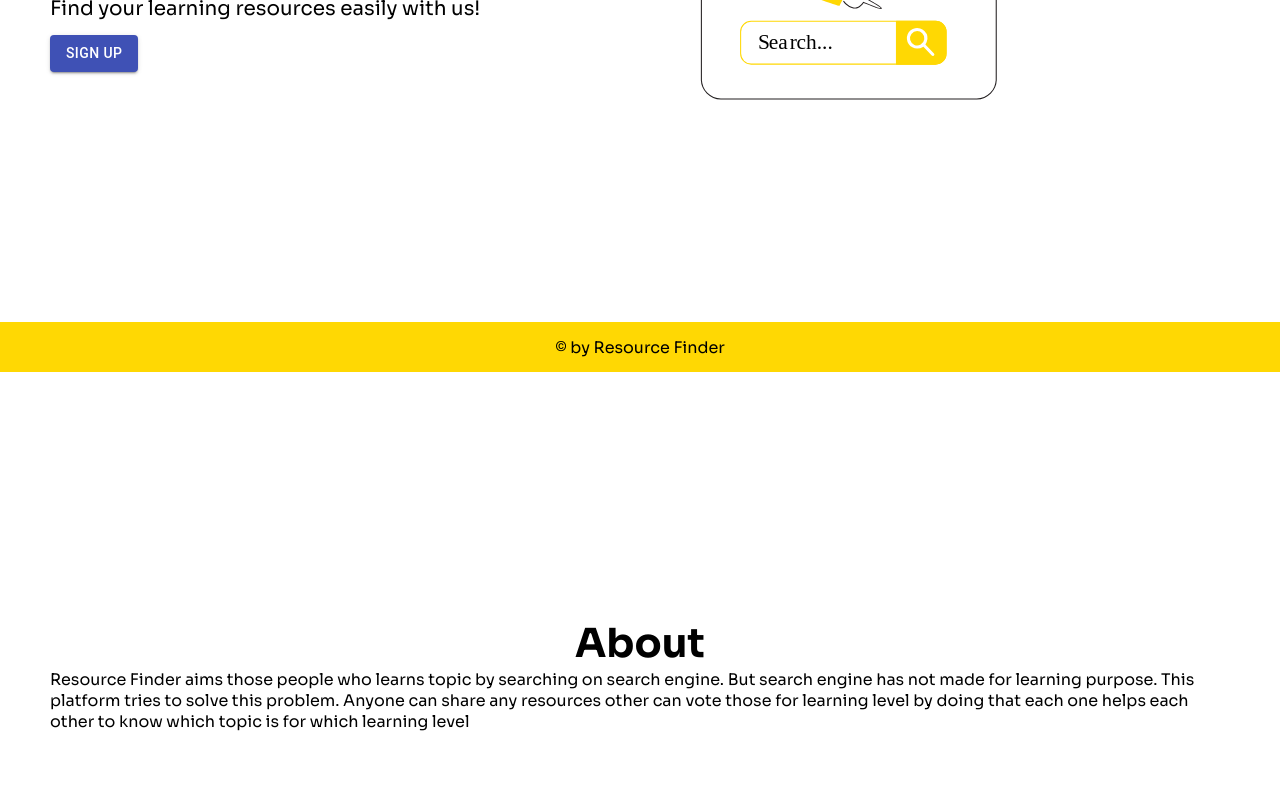
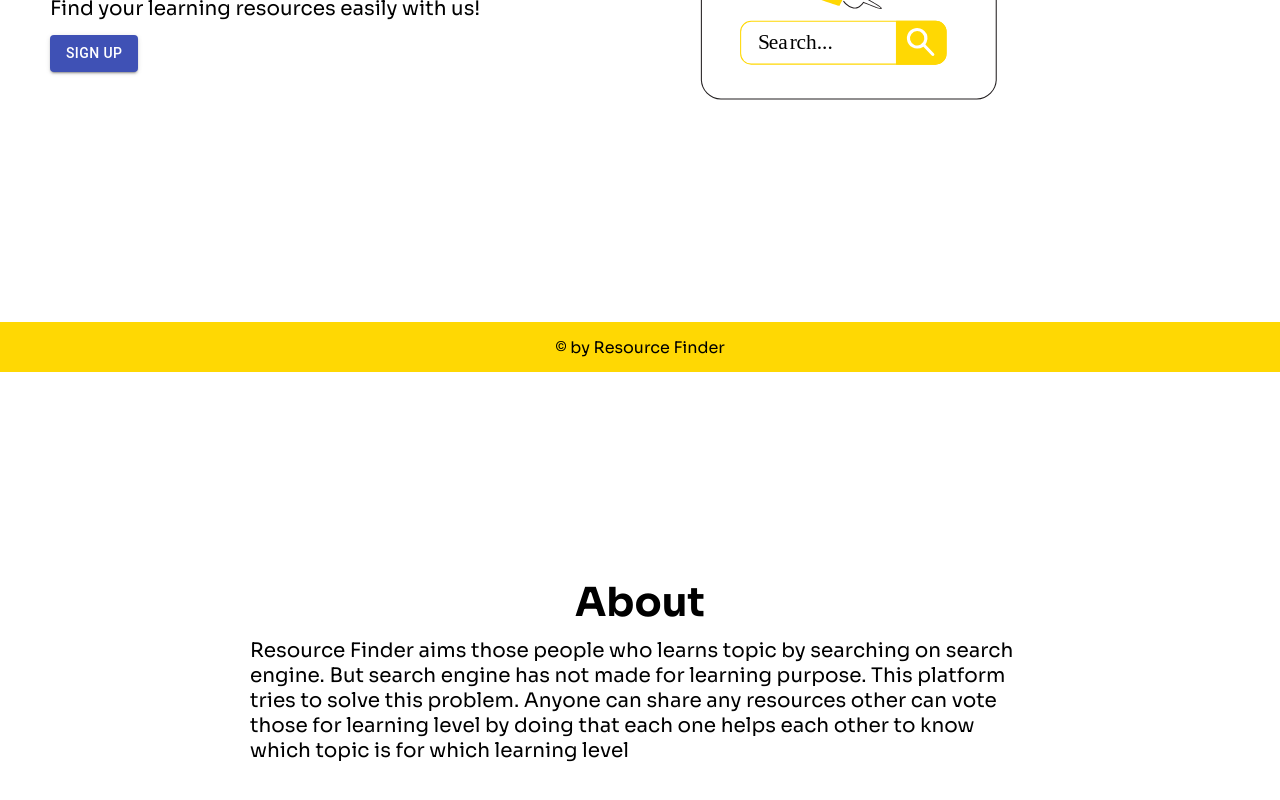
Before and after one commit to piall/resource-finder, a Next.js app in the folder client/: page / in a window 1280 px wide. Shown: the part 428-1228 px from the top of the page. Built offline with nearby package versions, Linux system fonts and the light colour scheme; no server answers.

Commit message:
Update pages

```diff
--- a/client/src/components/public/Home.jsx
+++ b/client/src/components/public/Home.jsx
@@ -2,12 +2,12 @@ import Link from 'next/link';
 import { makeStyles } from '@material-ui/core/styles';
 import Grid from '@material-ui/core/Grid';
 import Button from '@material-ui/core/Button';
-import { DiJavascript1 } from 'react-icons/di';
 
 import styles from './Home.module.scss';
 import Navbar from './Navbar';
 import Footer from '../common/Footer';
 import Topics from '../private/topic/Topics';
+import PublicLayout from '../layout/PublicLayout';
 
 const useStyles = makeStyles((theme) => ({
   root: {
@@ -21,12 +21,8 @@ const useStyles = makeStyles((theme) => ({
 }));
 
 export default function PublicHome() {
-  const classes = useStyles();
   return (
-    <div>
-      <Navbar />
-      <div className="page-container-scroll">
-        <div className="page-container">
+    <PublicLayout>
       <section id="Home" className={styles.top_section}>
         <Grid container alignItems="center" spacing={2}>
           <Grid item xs={12} md={6}>
@@ -47,22 +43,18 @@ export default function PublicHome() {
         </div>
         <p>
           Resource Finder aims those people who learns topic by searching on
-              search engine. But search engine has not made for learning
-              purpose. This platform tries to solve this problem. Anyone can
-              share any resources other can vote those for learning level by
-              doing that each one helps each other to know which topic is for
-              which learning level
+          search engine. But search engine has not made for learning purpose.
+          This platform tries to solve this problem. Anyone can share any
+          resources other can vote those for learning level by doing that each
+          one helps each other to know which topic is for which learning level
         </p>
       </section>
       <section id="Topics" className={styles.section}>
         <div className="title">
           <h1>TOPICS</h1>
+          <Topics />
         </div>
-            <Topics />
       </section>
-        </div>
-      </div>
-      <Footer />
-    </div>
+    </PublicLayout>
   );
 }
--- a/client/styles/globals.scss
+++ b/client/styles/globals.scss
@@ -362,9 +362,12 @@ div[aria-labelledby='add-topic-modal'] > .modal-container {
   height: 100%;
 
   p {
+    width: 110px;
+    word-wrap: break-word;
     margin-top: 3px;
     color: grey;
     font-size: 13px;
+    text-align: center;
   }
 }
 
@@ -395,7 +398,7 @@ div[aria-labelledby='add-topic-modal'] > .modal-container {
       overflow: hidden;
       white-space: nowrap;
       text-overflow: ellipsis;
-      padding-right: 10px;
+      padding-right: 80px;
     }
 
     .link {
@@ -421,3 +424,12 @@ div[aria-labelledby='add-topic-modal'] > .modal-container {
     }
   }
 }
+
+#About {
+  p {
+    width: 80vw;
+    max-width: 800px;
+    padding: 10px;
+    font-size: 20px;
+  }
+}
```
Also changed, not shown: client/src/routes/UI.js (deleted), 2 other files (tests, documents, lock files or other folders). Lines whose indentation alone changed are shown as unchanged.
